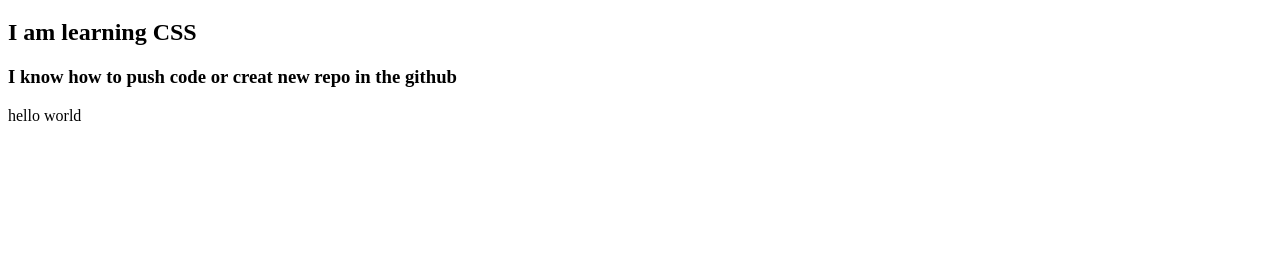
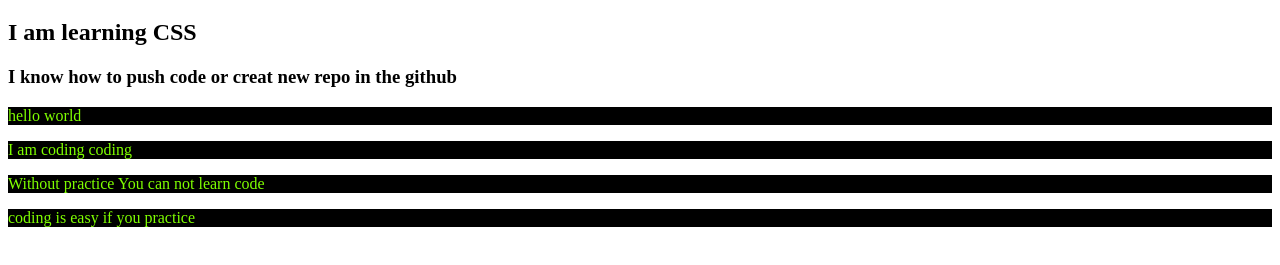
Before and after one commit to rakibhassan-1997/my-secong-repo, a plain HTML site: page index.html in a window 1280 px wide. Shown: the part 61-326 px from the top of the page. Drawn offline with Linux system fonts and the light colour scheme.

Commit message:
style added

```diff
--- a/index.html
+++ b/index.html
@@ -5,6 +5,7 @@
     <meta http-equiv="X-UA-Compatible" content="IE=edge">
     <meta name="viewport" content="width=device-width, initial-scale=1.0">
     <title>MY Second Repo</title>
+    <link rel="stylesheet" href="style.css">
 
 
 </head>
@@ -13,5 +14,9 @@
     <H2>I am learning CSS</H2>
     <h3>I know how to push code or  creat new repo in the github</h3>
     <p>hello world</p>
+    <p>I am coding coding</p>
+    <p>Without practice You can not learn code</p>
+    <P>coding is easy if you  practice</P>
+
 </body>
 </html>
--- /dev/null
+++ b/style.css
@@ -0,0 +1,4 @@
+p{
+    color: chartreuse;
+    background-color: black;
+}
```
